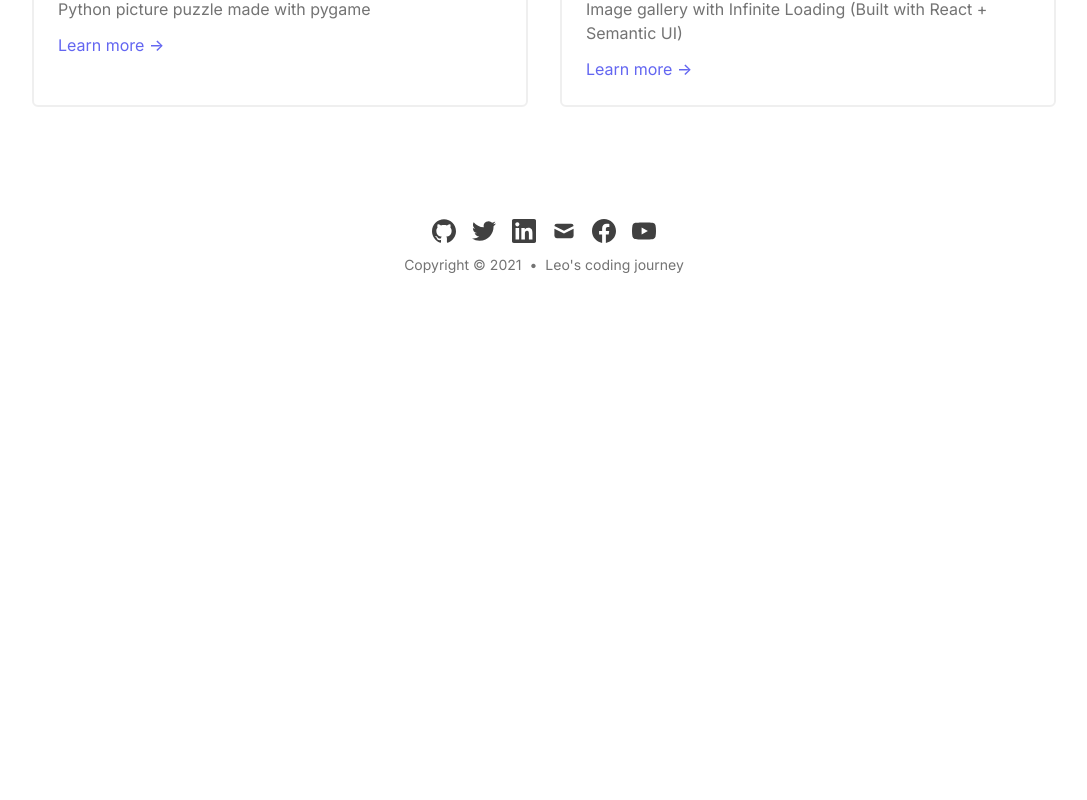
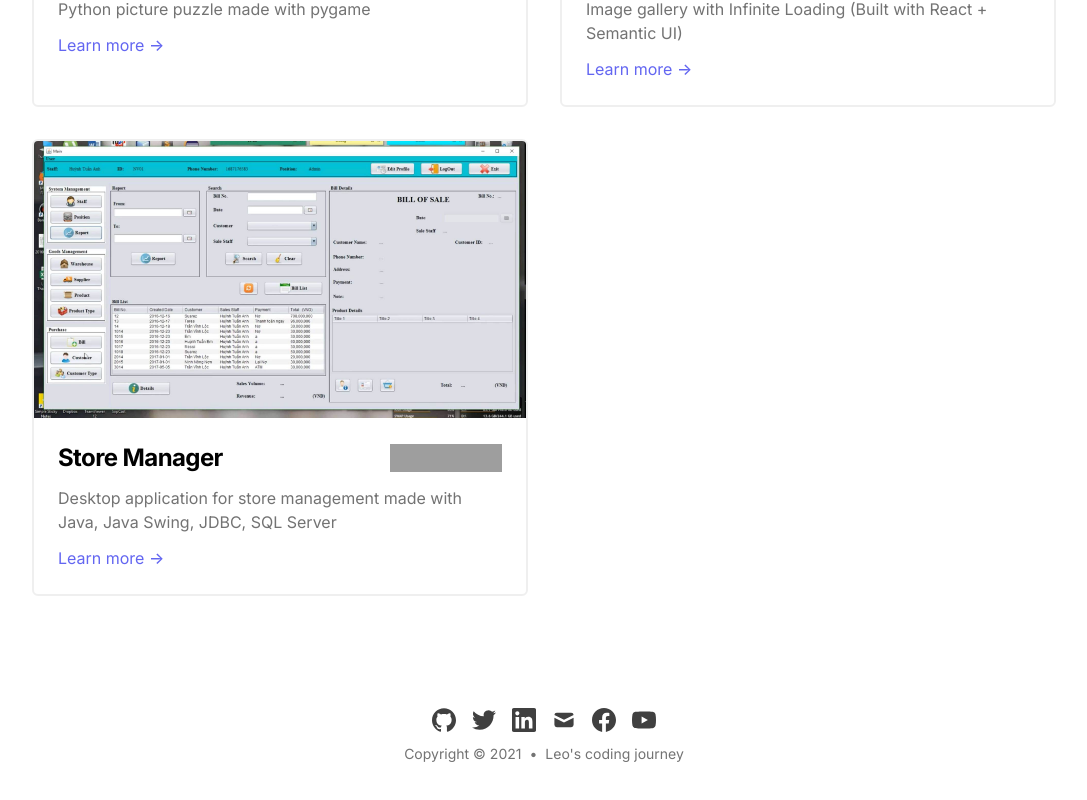
Before and after one commit to Tom2187End/leohuynh, a Next.js app: page /projects in a window 1280 px wide. Shown: the part 1939-2739 px from the top of the page, without its empty margins (96-1183 px from the left). Before the commit the page ends 2254 px from the top, so only its background shows below. Built offline with nearby package versions, Linux system fonts and the light colour scheme; no server answers; grey boxes are pictures that could not be loaded; what @tailwindcss/typography would draw is missing.

Commit message:
Add Java project

```diff
--- a/data/projectsData.js
+++ b/data/projectsData.js
@@ -45,6 +45,14 @@ const projectsData = [
     repoName: 'infinite-gallery',
     type: 'self',
   },
+  {
+    title: 'Store Manager',
+    description: `Desktop application for store management made with Java, Java Swing, JDBC, SQL Server`,
+    imgSrc: '/static/images/java-store-manager.jpg',
+    href: 'https://infinite-gallery.netlify.app/',
+    repoName: 'StoreManager',
+    type: 'self',
+  },
 ]
 
 export default projectsData
```
Also changed, not shown: public/static/images/java-store-manager.jpg (added).
